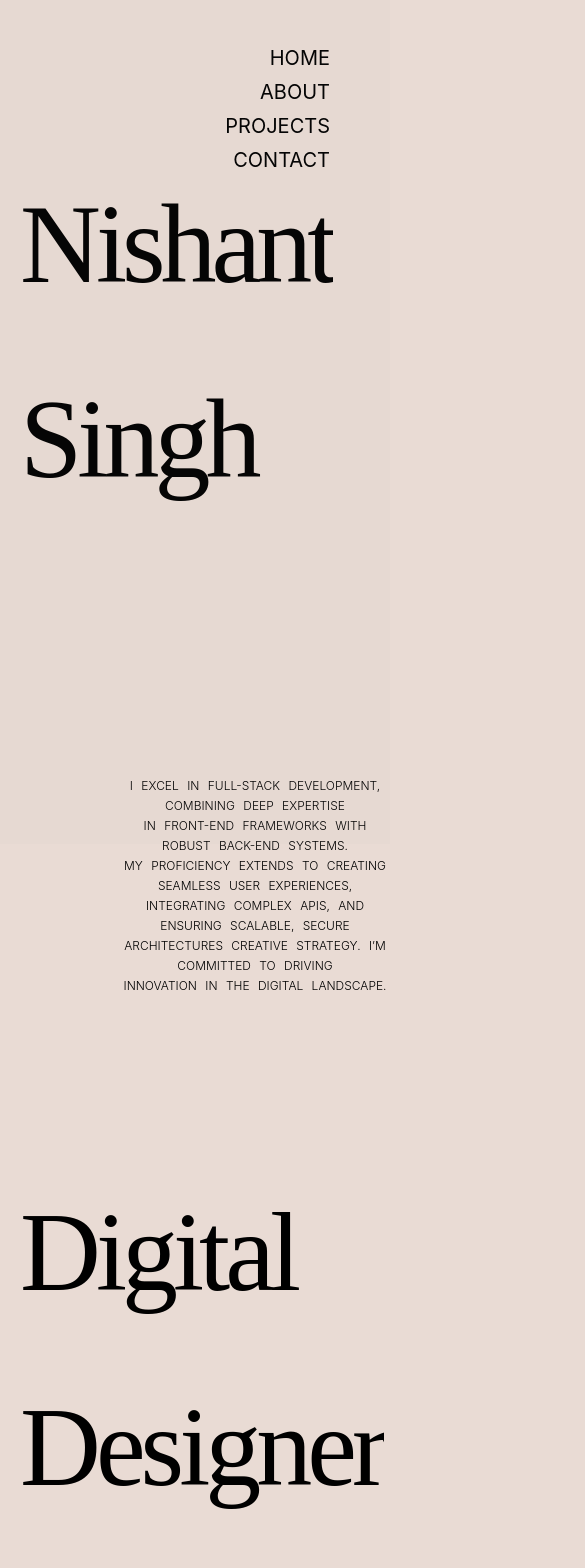
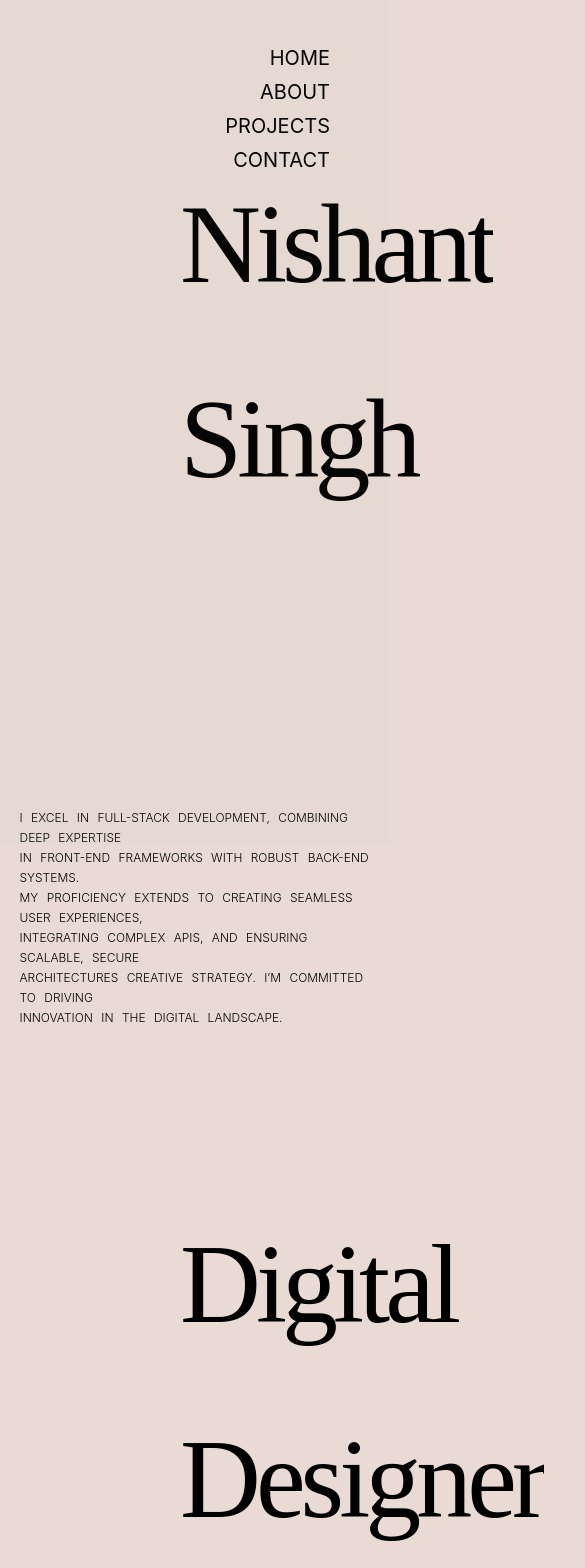
Before and after one commit to NishantSinghhhhh/portfolio-01, a React (Create React App) app: page / in a window 390 px wide. Shown: the top 1568 px of the page, 585 px wide, since content can reach past the window. Built offline with nearby package versions, Linux system fonts and the light colour scheme.

Commit message:
responsiveness again

```diff
--- a/src/Home/Home.css
+++ b/src/Home/Home.css
@@ -1,5 +1,7 @@
 *{
     font-family: 'Ogg';
+    /* width: 95%; */
+    /* margin: auto; */
 }
 .container{
     display: flex;
@@ -12,7 +14,7 @@
 .container1{
     display: flex;
     flex-direction: column;
-    /* padding: 0px 100px; */
+    padding: 0px 10rem;
     height: 100%;
     justify-content: center;
     /* overflow: hidden; */
@@ -50,8 +52,14 @@
     font-weight: lighter;
 }
 .left-side-quote{
-    margin-left: 120px;
+    /* margin-left: 120px; */
     line-height: 20px;
+    width: 100%;
+    display: flex;
+    /* justify-self: ; */
+    justify-content: center;
+    align-items: center;
+    margin-top: 2rem;
 }
 .left-side-quote p{
     color: black;
@@ -60,6 +68,7 @@
     word-spacing: 10px;
     text-transform: uppercase;
     font-weight: 300;
+    max-width: 90%;
 
 }
 .flower-svg{
@@ -74,18 +83,21 @@
     margin-top: 25vh;
     display: flex;
     align-items: center;
+    justify-content: center;
     width: 100%;
     justify-content: space-between;
     flex-direction: column;
+
 }
 .main-h1-short-about{
+    width: 100%;
     margin-top: 100px;
 }
 .sub-main-p-short-about{
     margin-top: 140px;
 }
 .short-about h1{
-    font-size: 150px;
+    font-size: 10rem;
     font-weight: 500;
     font-family: 'Ogg';
     margin-bottom: -150px;
@@ -223,7 +235,7 @@
 }
 
 
-@media screen and (min-width: 1024px) {
+@media  (min-width: 1024px) {
     .container {
         flex-direction: row;
         height: 100vh;
@@ -246,7 +258,7 @@
     }
 }
 
-@media screen and (max-width: 767px) {
+@media (max-width: 767px) {
     .container {
         flex-direction: column;
         align-items: flex-start;
@@ -268,8 +280,13 @@
         /* margin-top: -50px; */
     }
     .left-side-quote p {
+        /* margin: auto; */
+        display: flex;
+        align-items: center;
+        /* justify-self: center; */
+        justify-content: center;
         font-size: 12px;
-        text-align: center;
+        text-align: left;
         word-spacing: 5px;
     }
     .flower-svg {
@@ -280,13 +297,14 @@
         width: 60px;
     }
     .short-about h1 {
-        font-size: 5rem;
+        font-size: 1rem;
         margin-bottom: -100px;
         width: 100%;
+        /* line-height: 4rem; */
         height: 100px;
     }
     .short-about p {
-        font-size: 14px;
+        font-size: 3rem;
     }
     .another-svg {
         margin-top: 20px;
```
